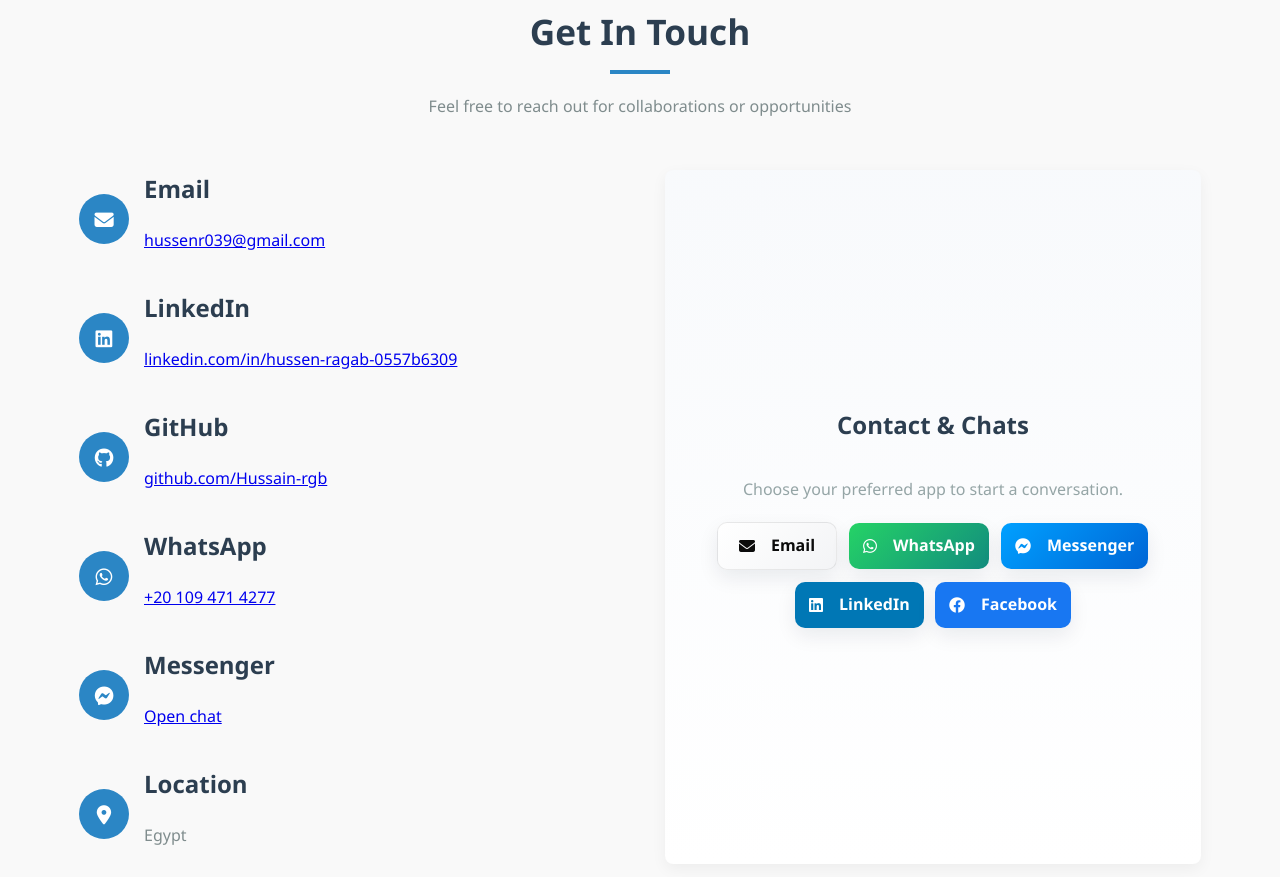
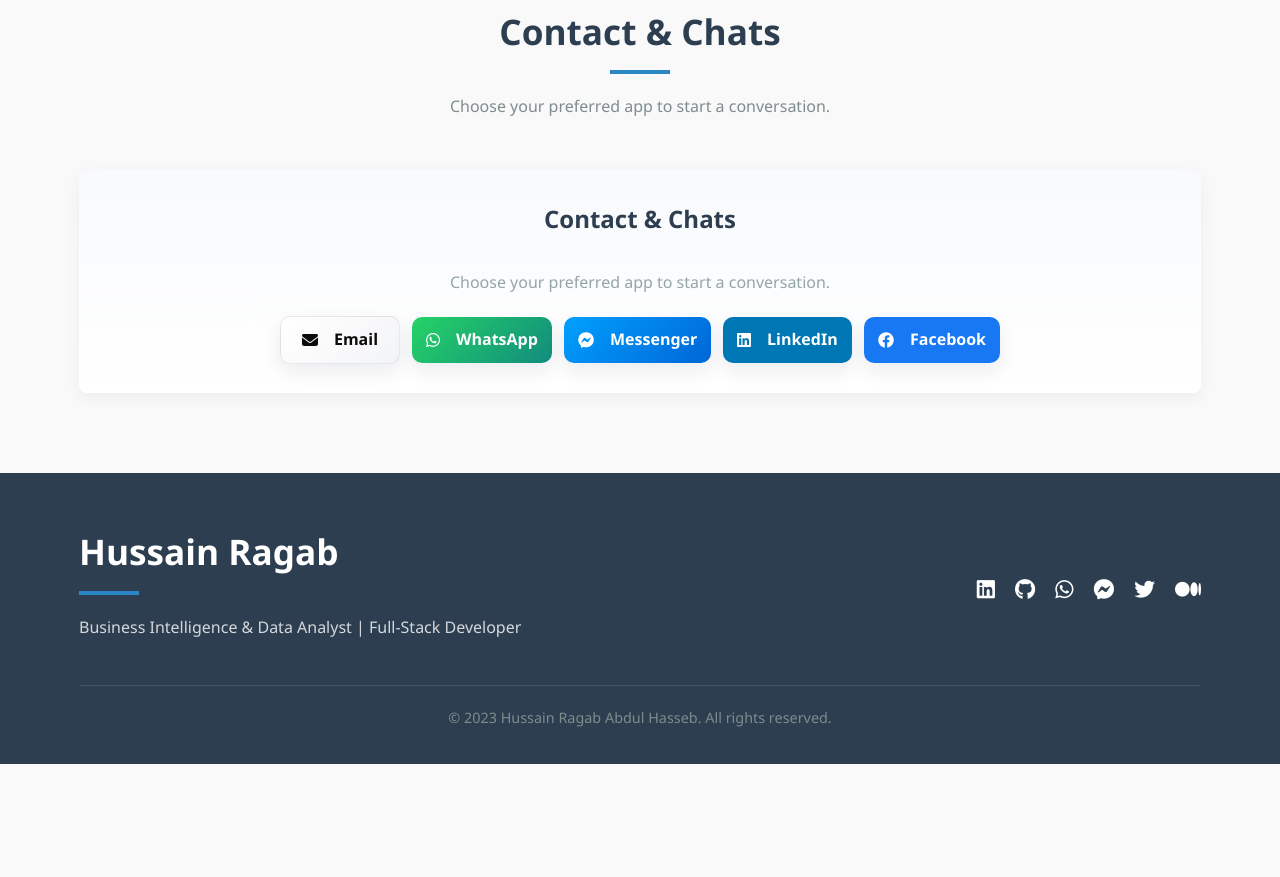
Before and after one commit to Hussain-rgb/portfolio, a plain HTML site: page portfolio.html in a window 1280 px wide. Shown: the part 5803-6680 px from the top of the page. After the commit the page ends 6567 px from the top, so only its background shows below. Drawn offline with Linux system fonts and the light colour scheme.

Commit message:
UX: remove detailed contact info; keep Contact & Chats as primary call-to-action

```diff
--- a/portfolio.html
+++ b/portfolio.html
@@ -1222,74 +1222,12 @@
     <section id="contact" class="contact">
         <div class="container">
             <div class="section-title">
-                <h2>Get In Touch</h2>
-                <p>Feel free to reach out for collaborations or opportunities</p>
+                <h2>Contact & Chats</h2>
+                <p>Choose your preferred app to start a conversation.</p>
             </div>
 
             <div class="contact-container">
-                <div class="contact-info">
-                    <div class="contact-item">
-                        <div class="contact-icon">
-                            <i class="fas fa-envelope"></i>
-                        </div>
-                        <div>
-                            <h3>Email</h3>
-                            <p><a href="mailto:hussenr039@gmail.com">hussenr039@gmail.com</a></p>
-                        </div>
-                    </div>
-
-                    <div class="contact-item">
-                        <div class="contact-icon">
-                            <i class="fab fa-linkedin"></i>
-                        </div>
-                        <div>
-                            <h3>LinkedIn</h3>
-                            <p><a href="https://www.linkedin.com/in/hussen-ragab-0557b6309/" target="_blank" rel="noopener">linkedin.com/in/hussen-ragab-0557b6309</a></p>
-                        </div>
-                    </div>
-
-                    <div class="contact-item">
-                        <div class="contact-icon">
-                            <i class="fab fa-github"></i>
-                        </div>
-                        <div>
-                            <h3>GitHub</h3>
-                            <p><a href="https://github.com/Hussain-rgb" target="_blank" rel="noopener">github.com/Hussain-rgb</a></p>
-                        </div>
-                    </div>
-
-                    <div class="contact-item">
-                        <div class="contact-icon">
-                            <i class="fab fa-whatsapp"></i>
-                        </div>
-                        <div>
-                            <h3>WhatsApp</h3>
-                            <p><a href="https://wa.me/201094714277?text=Hi%20Hussain%2C%20I%20found%20you%20on%20your%20portfolio" target="_blank" rel="noopener noreferrer" aria-label="Message on WhatsApp">+20 109 471 4277</a></p>
-                        </div>
-                    </div>
-
-                    <div class="contact-item">
-                        <div class="contact-icon">
-                            <i class="fab fa-facebook-messenger"></i>
-                        </div>
-                        <div>
-                            <h3>Messenger</h3>
-                            <p><a href="https://m.me/hussen.ragab.77" target="_blank" rel="noopener noreferrer" aria-label="Message on Facebook Messenger">Open chat</a></p>
-                        </div>
-                    </div>
-
-                    <div class="contact-item">
-                        <div class="contact-icon">
-                            <i class="fas fa-map-marker-alt"></i>
-                        </div>
-                        <div>
-                            <h3>Location</h3>
-                            <p>Egypt</p>
-                        </div>
-                    </div>
-                </div>
-
-                <div class="contact-form">
+                <div class="contact-form" style="width:100%;">
                     <h3>Contact & Chats</h3>
                     <p class="contact-note">Choose your preferred app to start a conversation.</p>
                     <div class="contact-buttons">
```
Also changed, not shown: index.html (+3 -65 lines).
